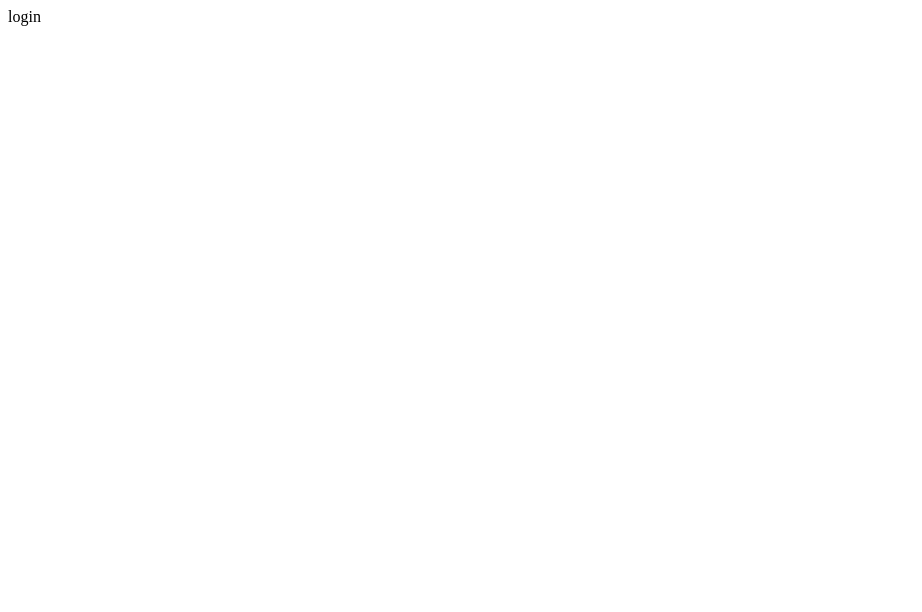
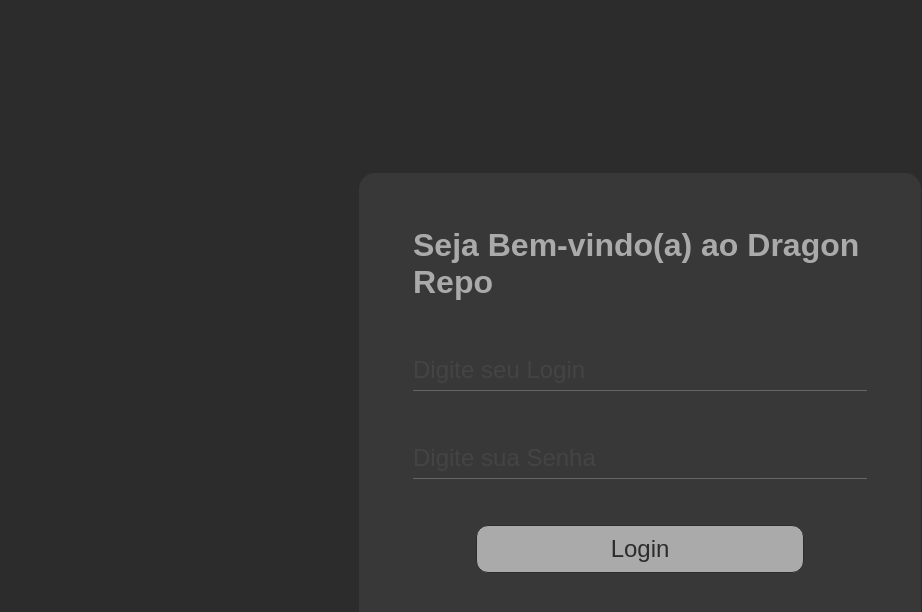
Before and after one commit to NatanMerelles/dragons, a React (Create React App) app: page /login in a window 1280 px wide. Shown: the top 612 px of the page, without its empty margins (0-922 px from the left). Built offline with nearby package versions, Linux system fonts and the light colour scheme.

Commit message:
:feature: login page

```diff
--- a/src/App.js
+++ b/src/App.js
@@ -1,19 +1,36 @@
 import { BrowserRouter, Routes, Route } from 'react-router-dom';
+import { ThemeProvider } from 'styled-components';
+
+import { GlobalContextProvider } from './contexts';
+import GlobalStyle from './styles/globalStyle';
+import theme from './styles/theme';
 import { PrivateContent } from './components';
-import { GlobalContextProvider } from './contexts';
+import { Login } from './containers';
 
 const App = () => {
   return (
     <BrowserRouter>
       <GlobalContextProvider>
-        <Routes>
-          <Route path="/login" exact element={<div>login</div>} />
+        <ThemeProvider theme={theme}>
+          <GlobalStyle />
 
-          <Route path="/" exact element={<PrivateContent><div>root</div></PrivateContent>} />
+          <Routes>
+            <Route path="/login" exact element={<Login />} />
 
-          <Route path="dragons/:dragonId" exact element={<PrivateContent><div>dragão</div></PrivateContent>} />
+            <Route path="/" exact element={
+              <PrivateContent>
+                <div>root</div>
+              </PrivateContent>
+            } />
 
-        </Routes>
+            <Route path="dragons/:dragonId" exact element={
+              <PrivateContent>
+                <div>dragão</div>
+              </PrivateContent>
+            } />
+
+          </Routes>
+        </ThemeProvider>
       </GlobalContextProvider>
     </BrowserRouter>
   );
--- /dev/null
+++ b/src/containers/index.js
@@ -0,0 +1,3 @@
+export * from './dragon';
+export * from './dragons';
+export * from './login';
--- /dev/null
+++ b/src/containers/login/index.js
@@ -0,0 +1,109 @@
+import styled from 'styled-components';
+import Background from '../../background.png';
+
+const Item = styled.div`
+	display: flex;
+	justify-content: center;
+	width: 100%;
+
+	margin-bottom: 46px;
+
+	:last-child{
+		margin: 0;
+	}
+`;
+
+const Form = styled.form``;
+
+Object.assign(Form, { Item });
+
+const Title = styled.h1`
+	margin-bottom: 48px;
+
+	font-family: 'Archivo', sans-serif;
+`;
+
+const Card = styled.div`
+	background: ${props => props.theme.colors.darkGray};
+	opacity: .6;
+	max-width: 562px;
+	padding: 54px;
+	border-radius: 16px;
+`;
+
+const Input = styled.input`
+	outline: none;
+
+	width: 100%;
+	height: 42px;
+	font-size: 24px;
+	border: 0;
+	background: transparent;
+
+	border-bottom: 1px solid;
+	color: white;
+	opacity: .4;
+	transition: opacity .2s;
+
+	:focus {
+		opacity: 1;
+	}
+`;
+
+const Button = styled.button`
+	outline: none;
+
+	width: 328px;
+	height: 48px;
+	font-size: 24px;
+	background: white;
+	border: 1px solid;
+	border-radius: 12px;
+	color: #2C2C2C;
+
+	cursor: pointer;
+
+	transition: all .35s ease-in-out;
+
+	:hover, :focus {
+		background: #2C2C2C;
+		color: white;
+	}
+`;
+
+const Wrapper = styled.main`
+	height: 100vh;
+	width: 100vw;
+
+	display: flex;
+	flex-direction: column;
+	justify-content: center;
+	align-items: center;
+`;
+
+const Login = () => {
+	return (
+		<Wrapper>
+			<Card>
+
+				<Title>Seja Bem-vindo(a) ao Dragon Repo</Title>
+
+				<Form>
+					<Form.Item>
+						<Input type='text' placeholder="Digite seu Login" />
+					</Form.Item>
+
+					<Form.Item>
+						<Input type='password' placeholder="Digite sua Senha" />
+					</Form.Item>
+
+					<Form.Item>
+						<Button onClick={e => e.preventDefault()}>Login</Button>
+					</Form.Item>
+				</Form>
+			</Card >
+		</Wrapper >
+	)
+}
+
+export { Login }
--- /dev/null
+++ b/src/styles/globalStyle.js
@@ -0,0 +1,44 @@
+import { createGlobalStyle } from 'styled-components';
+
+const GlobalStyle = createGlobalStyle`
+  @import url('https://fonts.googleapis.com/css2?family=Archivo:wght@400;500;600;700;800&family=Poppins:wght@400;500;600;700;800&display=swap');
+
+  :root {
+    font-size: 62.5%;
+  }
+
+  * {
+    margin: 0;
+    padding: 0;
+    box-sizing: border-box;
+  }
+
+  html, body, #root {
+    height: 100vh;
+  }
+
+  body {
+    background: ${props => props.theme.colors.background};
+  }
+
+  #root {
+    display: flex;
+    align-items: center;
+    justify-content: center;
+  }
+
+  body,
+  input,
+  button,
+  textarea {
+    font: 500 1.6rem 'Poppins', sans-serif;
+    color: ${props => props.theme.colors.text};
+  }
+
+  .container {
+    width: 90vw;
+    max-width: 700px;
+  }
+`;
+
+export default GlobalStyle
--- /dev/null
+++ b/src/styles/theme.js
@@ -0,0 +1,7 @@
+export default {
+	colors: {
+		background: '#2C2C2C',
+		text: '#FFFFFF',
+		darkGray: '#404040'
+	}
+}
```
Also changed, not shown: src/background.png (added), src/containers/dragon/index.js (added), src/containers/dragons/index.js (added), src/icons8-kali-linux.svg (deleted).
